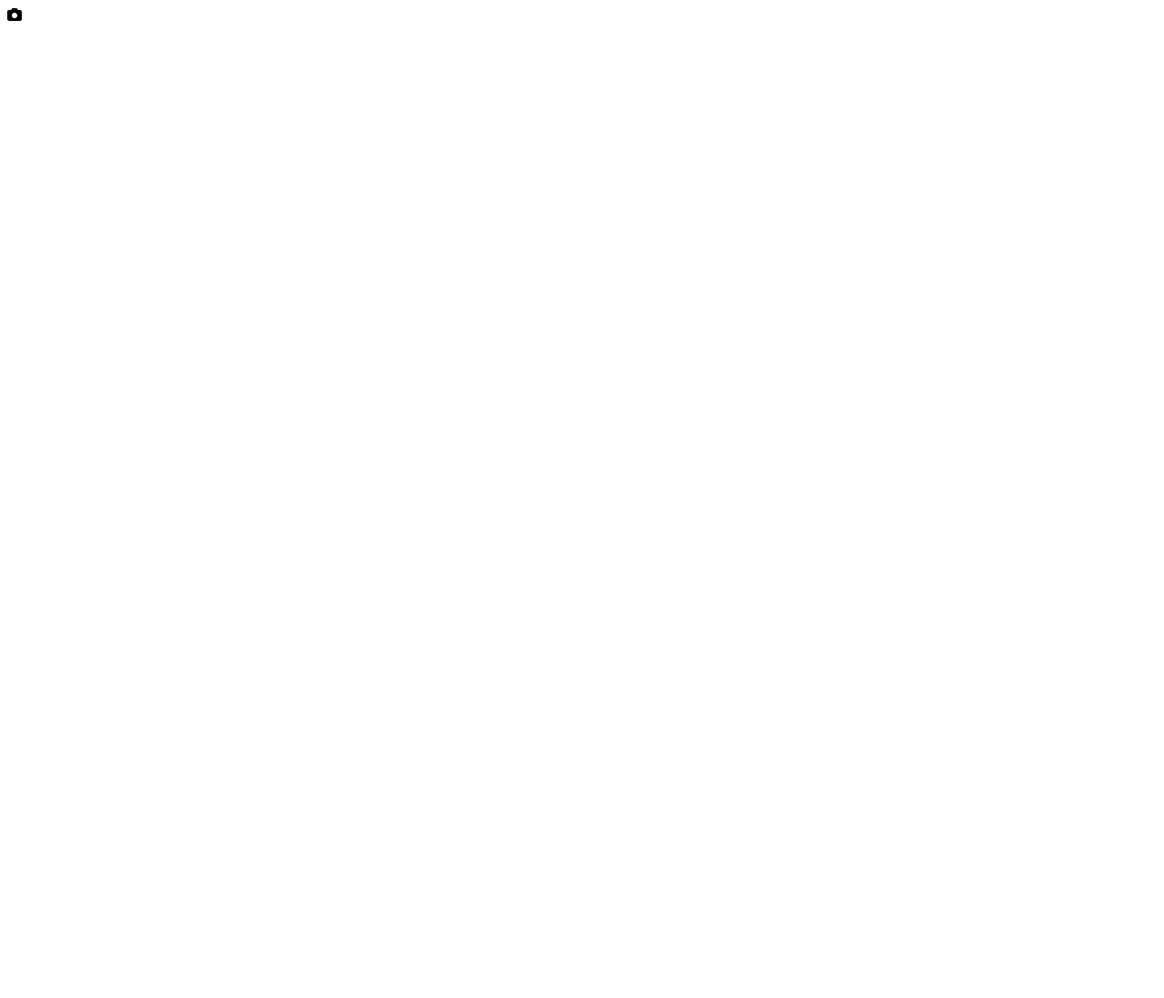
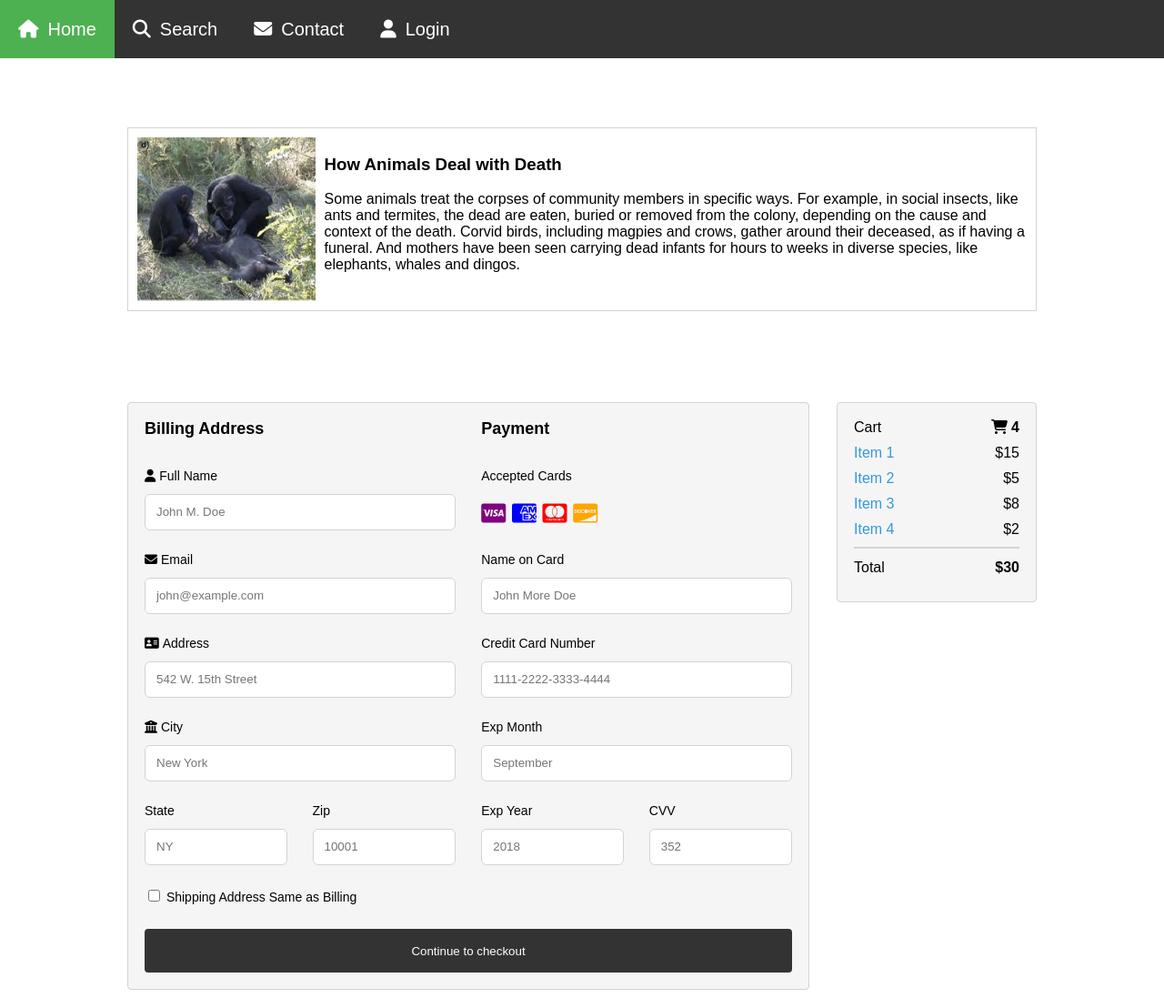
Before and after one commit to Moninar/HTMLCSS, a plain HTML site: page index.html in a window 1280 px wide. Shown: the top 1097 px of the page at 91% size. Before the commit the page ends 800 px from the top, so only its background shows below. Drawn offline with Linux system fonts and the light colour scheme.

Commit message:
finished the project

```diff
--- a/index.html
+++ b/index.html
@@ -1,9 +1,165 @@
 <!DOCTYPE html>
 <html>
-  <head>
-    <script src="https://kit.fontawesome.com/502fc5a4d9.js"></script>
-  </head>
-  <body>
-    <i class="fas fa-camera"></i>
-  </body>
+
+<head>
+  <link rel="stylesheet" href="styles/styles.css">
+  <script src="https://kit.fontawesome.com/502fc5a4d9.js"></script>
+</head>
+
+<body>
+  <div class="nav">
+    <a class="nav-item" href="#">
+      <i class="fas fa-home"></i>Home
+    </a>
+    <a class="nav-item" href="#">
+      <i class="fas fa-search"></i>Search
+    </a>
+    <a class="nav-item" href="#">
+      <i class="fas fa-envelope"></i>Contact
+    </a>
+    <a class="nav-item" href="#">
+      <i class="fas fa-user"></i>Login
+    </a>
+  </div>
+  <div class="container">
+    <div class="article clearfix">
+      <img src="assets/chimps.jpg" alt="Death Handles Of Chimps">
+      <div class="description">
+        <h3>How Animals Deal with Death</h3>
+        <p>Some animals treat the corpses of community members in specific ways. For example, in social insects, like
+          ants and termites, the dead are eaten, buried or removed from the colony, depending on the cause and context
+          of the death. Corvid birds, including magpies and crows, gather around their deceased, as if having a funeral.
+          And mothers have been seen carrying dead infants for hours to weeks in diverse species, like elephants, whales
+          and dingos.</p>
+      </div>
+    </div>
+    <div class="checkout-cart">
+      <div class="checkout">
+        <div class="checkout-info">
+          <div class="billing">
+            <div class="billing-title">Billing Address</div>
+            <ul>
+              <li>
+                <i class="fas fa-user"></i>Full Name
+                <input class="input-text" placeholder="John M. Doe">
+              </li>
+              <li>
+                <i class="fas fa-envelope"></i>Email
+                <input class="input-text" placeholder="john@example.com">
+              </li>
+              <li>
+                <i class="fas fa-address-card"></i>Address
+                <input class="input-text" placeholder="542 W. 15th Street">
+              </li>
+              <li>
+                <i class="fas fa-university"></i>City
+                <input class="input-text" placeholder="New York">
+              </li>
+              <li>
+                <ul class="small-input">
+                  <li>
+                    State
+                    <input class="input-text" placeholder="NY">
+                  </li>
+                  <li>
+                    Zip
+                    <input class="input-text" placeholder="10001">
+                  </li>
+                </ul>
+              </li>
+              <li class="same-address">
+                <input type="checkbox"> Shipping Address Same as Billing
+              </li>
+            </ul>
+          </div>
+          <div class="payment">
+            <div class="payment-title">Payment</div>
+            <ul>
+              <li>
+                Accepted Cards
+                <div class="accepted-cards">
+                  <i class="fab fa-cc-visa"></i>
+                  <i class="fab fa-cc-amex"></i>
+                  <i class="fab fa-cc-mastercard"></i>
+                  <i class="fab fa-cc-discover"></i>
+                </div>
+              </li>
+              <li>
+                Name on Card
+                <input class="input-text" placeholder="John More Doe">
+              </li>
+              <li>
+                Credit Card Number
+                <input class="input-text" placeholder="1111-2222-3333-4444">
+              </li>
+              <li>
+                Exp Month
+                <input class="input-text" placeholder="September">
+              </li>
+              <li>
+                <ul class="small-input">
+                  <li>
+                    Exp Year
+                    <input class="input-text" placeholder="2018">
+                  </li>
+                  <li>
+                    CVV
+                    <input class="input-text" placeholder="352">
+                  </li>
+                </ul>
+              </li>
+            </ul>
+          </div>
+        </div>
+        <button class="checkout-submit">Continue to checkout</button>
+      </div>
+      <div class="cart">
+        <div class="cart-title">
+          <span>Cart</span>
+          <strong><i class="fas fa-shopping-cart"></i>4</strong>
+        </div>
+        <div class="cart-item">
+          <span class="item-name">Item 1</span>
+          <span>$15</span>
+        </div>
+        <div class="cart-item">
+          <span class="item-name">Item 2</span>
+          <span>$5</span>
+        </div>
+        <div class="cart-item">
+          <span class="item-name">Item 3</span>
+          <span>$8</span>
+        </div>
+        <div class="cart-item">
+          <span class="item-name">Item 4</span>
+          <span>$2</span>
+        </div>
+        <div class="cart-total">
+          <span>Total</span>
+          <strong>$30</strong>
+        </div>
+      </div>
+    </div>
+    <div class="timeline clearfix">
+      <div class="entry">
+        <h3 class="msg-title">2019</h3>
+        <p>“I generally start with these letterforms, which include the most straightforward and the most complex. Also,
+          there are just enough letters to evaluate continuous paragraphs of text before adding the rest of the
+          characters.”</p>
+      </div>
+      <div class="entry">
+        <h3 class="msg-title">2018</h3>
+        <p>“This word—the Catalan is the sort of thing making me want
+          to shut down the computer and go home.”</p>
+      </div>
+      <div class="entry">
+        <h3 class="msg-title">2017</h3>
+        <p>“I generally start with these letterforms, which include the most straightforward and the most complex. Also,
+          there are just enough letters to evaluate continuous paragraphs of text before adding the rest of the
+          characters.”</p>
+      </div>
+    </div>
+  </div>
+</body>
+
 </html>
--- /dev/null
+++ b/styles/styles.css
@@ -0,0 +1,281 @@
+* {
+  font-family: Arial;
+}
+
+body {
+  margin: 0;
+}
+
+ul,
+li {
+  margin : 0;
+  padding: 0;
+}
+
+.nav {
+  background: #333;
+  position  : fixed;
+  width     : 100%;
+}
+
+.nav-item {
+  font-size      : 20px;
+  color          : white;
+  text-decoration: none;
+  float          : left;
+  padding        : 20px;
+  line-height    : 24px;
+}
+
+.nav-item:hover {
+  background: #4eb151;
+}
+
+.nav-item:first-child {
+  background: #4eb151;
+}
+
+.nav-item .fas {
+  margin-right  : 10px;
+  vertical-align: baseline;
+}
+
+.container {
+  margin : 0 auto;
+  padding: 140px 0 50px;
+  width  : 1000px;
+}
+
+.article {
+  border : 1px solid lightgray;
+  padding: 10px;
+}
+
+.article>* {
+  float: left;
+}
+
+.article>img {
+  width: 20%;
+}
+
+.description {
+  width       : 80%;
+  box-sizing  : border-box;
+  padding-left: 10px;
+}
+
+.clearfix::after {
+  content: "";
+  clear  : both;
+  display: table;
+}
+
+.checkout-cart {
+  display        : flex;
+  justify-content: space-between;
+  margin         : 100px 0;
+  align-items    : flex-start;
+}
+
+.checkout-cart>div {
+  border       : 1px solid lightgray;
+  background   : whitesmoke;
+  border-radius: 4px;
+  box-sizing   : border-box;
+  padding      : 18px;
+}
+
+.checkout {
+  width: 75%;
+}
+
+.cart {
+  width         : 22%;
+  display       : flex;
+  flex-direction: column;
+  box-sizing    : border-box;
+  padding       : 18px;
+}
+
+.cart>[class^="cart-"] {
+  display        : flex;
+  justify-content: space-between;
+  height         : 28px;
+}
+
+.cart-total {
+  border-top : 2px solid lightgray;
+  padding-top: 12px;
+}
+
+.cart-item .item-name {
+  color: #3498DB;
+}
+
+.cart-title .fas {
+  margin-right: 4px;
+}
+
+.input-text {
+  display      : block;
+  border       : 1px solid lightgray;
+  border-radius: 6px;
+  width        : 100%;
+  height       : 40px;
+  margin       : 12px 0;
+  color        : #606770;
+  text-indent  : 10px;
+  box-sizing: border-box;
+}
+
+.checkout-submit {
+  color        : white;
+  background   : #333;
+  border-radius: 4px;
+  text-align   : center;
+  height       : 48px;
+  line-height  : 48px;
+  border       : none;
+  display      : block;
+  width        : 100%;
+  cursor: pointer;
+}
+
+.checkout-info {
+  display        : flex;
+  justify-content: space-between;
+}
+
+.billing {
+  width: 48%;
+}
+
+.payment {
+  width: 48%;
+}
+
+.billing-title,
+.payment-title {
+  font-size  : 18px;
+  font-weight: bold;
+  height     : 54px;
+}
+
+.checkout-info ul {
+  list-style-type: none;
+}
+
+.checkout-info .fas {
+  margin-right: 4px;
+}
+
+.checkout-info ul li {
+  font-size: 14px;
+  height: 92px;
+    overflow: hidden;
+}
+
+.accepted-cards {
+  padding: 20px 0;
+  font-size: 24px;
+}
+
+.checkout-info ul li {
+  box-sizing: border-box;
+}
+
+.accepted-cards .fa-cc-visa {
+  color: purple;
+}
+
+.accepted-cards .fa-cc-amex {
+  color: blue;
+}
+
+.accepted-cards .fa-cc-mastercard {
+  color: red;
+}
+
+.accepted-cards .fa-cc-discover {
+  color: orange;
+}
+
+.small-input {
+  display: flex;
+  justify-content: space-between;
+}
+
+.small-input li {
+  width: 46%;
+}
+
+.checkout-info ul li.same-address {
+  height: 46px;
+}
+
+.timeline {
+  position: relative;
+  background: darkslategray;
+  padding: 28px 48px;
+}
+
+.timeline:before {
+  content: '';
+  width: 6px;
+  background: white;
+  position: absolute;
+  left: 50%;
+  transform: translateX(-50%);
+  top: 0;
+  bottom: 0;
+}
+
+.entry {
+  width: calc(50% - 48px);
+  float: left;
+  clear: both;
+  background: white;
+  border-radius: 4px;
+  position: relative;
+  padding: 12px;
+  box-sizing: border-box;
+}
+
+.entry:nth-child(2n) {
+  float: right;
+}
+
+.entry:before {
+  width: 10px;
+  height: 10px;
+  border: 4px solid orange;
+  border-radius: 100%;
+  background: white;
+  position: absolute;
+  top: 12px;
+  right: -55px;
+  content: '';
+}
+
+.entry:nth-child(2n):before {
+  left: -55px;
+}
+
+.entry:after {
+  position: absolute;
+  top: 10px;
+  right: -16px;
+  width: 0;
+  height: 0;
+  border-style: solid;
+  border-width: 10px 0 10px 16px;
+  border-color: transparent transparent transparent white;
+  content: '';
+}
+
+.entry:nth-child(2n):after {
+  left: -16px;
+  border-width: 10px 16px 10px 0;
+  border-color: transparent white transparent transparent;
+}
```
Also changed, not shown: test-flex.html (added, +40 -0 lines), assets/chimps.jpg (added).
